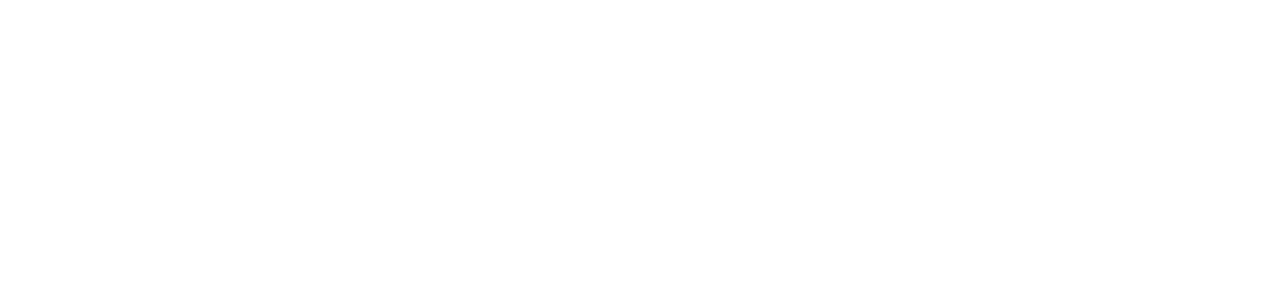
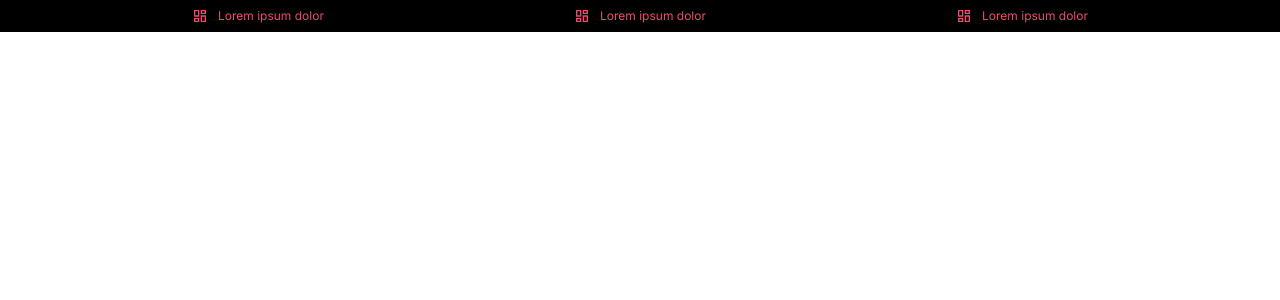
Before and after one commit to RuchiRay/Appscrip-task-RuchiRay, a Next.js app: page / in a window 1280 px wide. Shown: the top 300 px of the page. Built offline with nearby package versions, Linux system fonts and the light colour scheme.

Commit message:
top strip completed

```diff
--- a/app/layout.tsx
+++ b/app/layout.tsx
@@ -1,7 +1,6 @@
 import type { Metadata } from "next";
 import { Inter } from "next/font/google";
 import "./globals.css";
-
 const inter = Inter({ subsets: ["latin"] });
 
 export const metadata: Metadata = {
--- a/app/page.tsx
+++ b/app/page.tsx
@@ -1,3 +1,10 @@
+import { TopStrip } from "@/components/TopStrip/TopStrip";
+import "../commonStyles/utilities.css";
+
 export default function Home() {
-  return <main></main>;
+  return (
+    <main className="w-full">
+      <TopStrip />
+    </main>
+  );
 }
--- a/commonStyles/utilities.css
+++ b/commonStyles/utilities.css
@@ -61,3 +61,17 @@
     align-items: center;
     justify-content: center;
 }
+
+.w-full {
+    width: 100%;
+}
+
+/* text sizes */
+.text-sm {
+    font-size: 12px;
+}
+
+/* text colors */
+.text-red {
+    color: #EB4C6B;
+}
--- /dev/null
+++ b/components/TopStrip/TopStrip.css
@@ -0,0 +1,25 @@
+.top-strip-wrapper {
+    background-color: black;
+    height: 32px;
+}
+
+.top-strip-container {
+    width: 70%;
+    gap: 10px;
+    justify-content: space-between;
+}
+
+.lorem-ipsum {
+    gap: 10px;
+}
+
+@media screen and (max-width: 630px) {
+    .top-strip-wrapper {
+        height: 48px;
+    }
+
+    .top-strip-container {
+        gap: 0;
+        justify-content: center;
+    }
+}
--- /dev/null
+++ b/components/TopStrip/TopStrip.tsx
@@ -0,0 +1,23 @@
+import React from "react";
+import "./TopStrip.css";
+import { MdOutlineDashboard } from "react-icons/md";
+export const TopStrip = () => {
+  return (
+    <div className="w-full flex justify-center top-strip-wrapper">
+      <div className="top-strip-container flex  align-center flex-wrap">
+        <div className="flex text-red lorem-ipsum">
+          <MdOutlineDashboard />
+          <p className="text-sm ">Lorem ipsum dolor</p>
+        </div>
+        <div className="flex text-red lorem-ipsum">
+          <MdOutlineDashboard />
+          <p className="text-sm ">Lorem ipsum dolor</p>
+        </div>
+        <div className="flex text-red lorem-ipsum">
+          <MdOutlineDashboard />
+          <p className="text-sm ">Lorem ipsum dolor</p>
+        </div>
+      </div>
+    </div>
+  );
+};
```
Also changed, not shown: package.json (+4 -3 lines), 1 other file (tests, documents, lock files or other folders).
